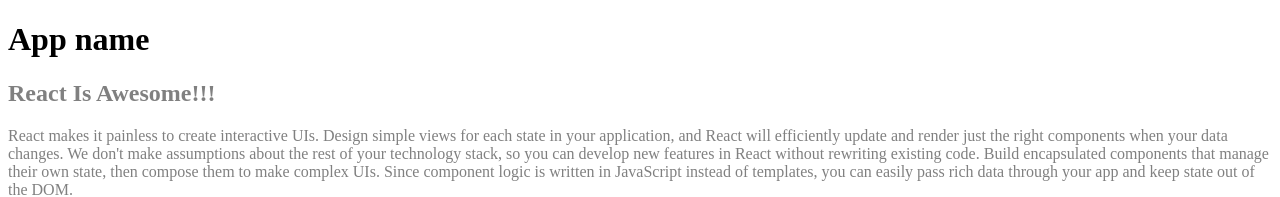
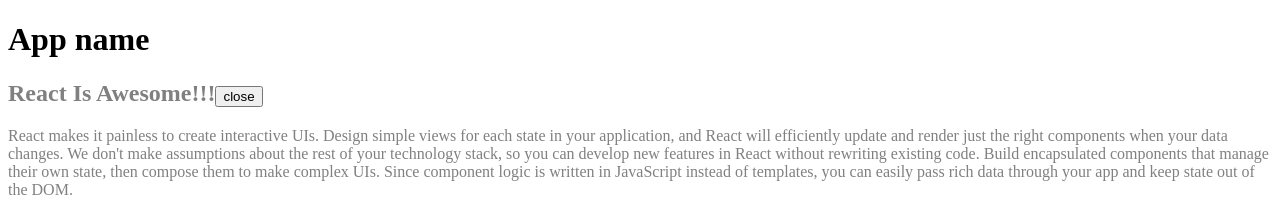
Before and after one commit to lexgp/reactstudy, a React (Create React App) app in the folder app/: page / in a window 1280 px wide. Shown: the top 197 px of the page. Built offline with nearby package versions, Linux system fonts and the light colour scheme.

Commit message:
05 Интерактивность, состояние компонентов

```diff
--- a/app/src/components/Article.jsx
+++ b/app/src/components/Article.jsx
@@ -1,16 +1,41 @@
-import React from 'react'
+import React, {Component} from 'react'
 
-function Article(props) {
-  const {article} = props
-  const body = <section>{article.text}</section>
+class Article extends Component {
+  // constructor() {
+  //   super(props)
+  //   this.state = {
+  //     isOpen: true
+  //   }
+  // }
+  state = {
+    isOpen: true
+  }
+  render() {
+    const {article} = this.props
+    const body = this.state.isOpen && <section>{article.text}</section>
 
     return (
       <div className='hello' style={{color: 'grey'}}>
-      <h2>{article.title}</h2>
+        <h2>
+          {article.title}
+          <button onClick={this.handleClick}>
+            {this.state.isOpen ? 'close' : 'open'}
+          </button>
+        </h2>
         {body}
         <h3>creation date: {(new Date(article.date)).toDateString()}</h3>
       </div>
     )
+  }
+
+  handleClick = () => {
+    this.setState({
+      isOpen: !this.state.isOpen
+    })
+  }
+}
+
+function handleClick() {
 
 }
 
```
Lines whose indentation alone changed are shown as unchanged.
